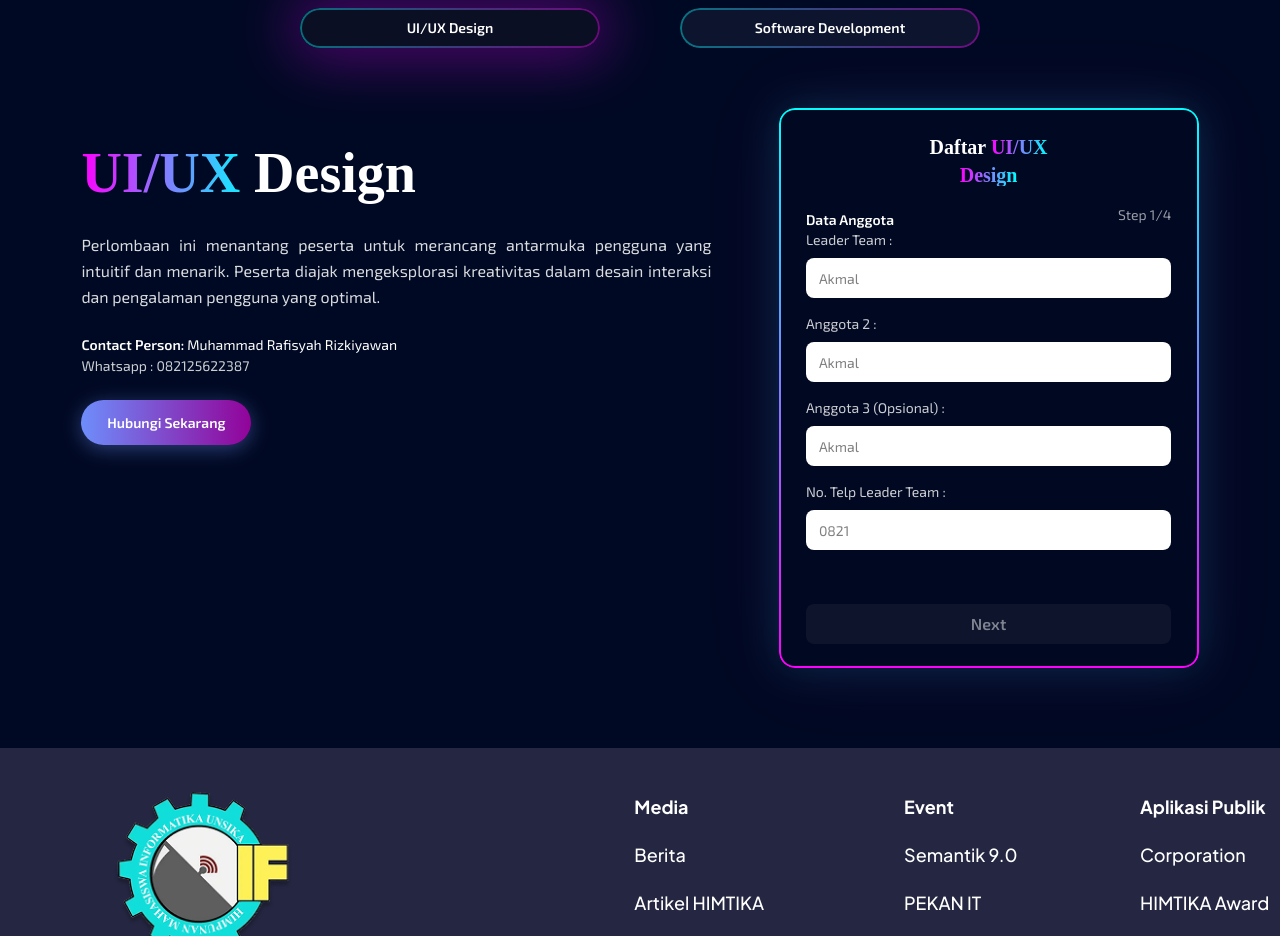
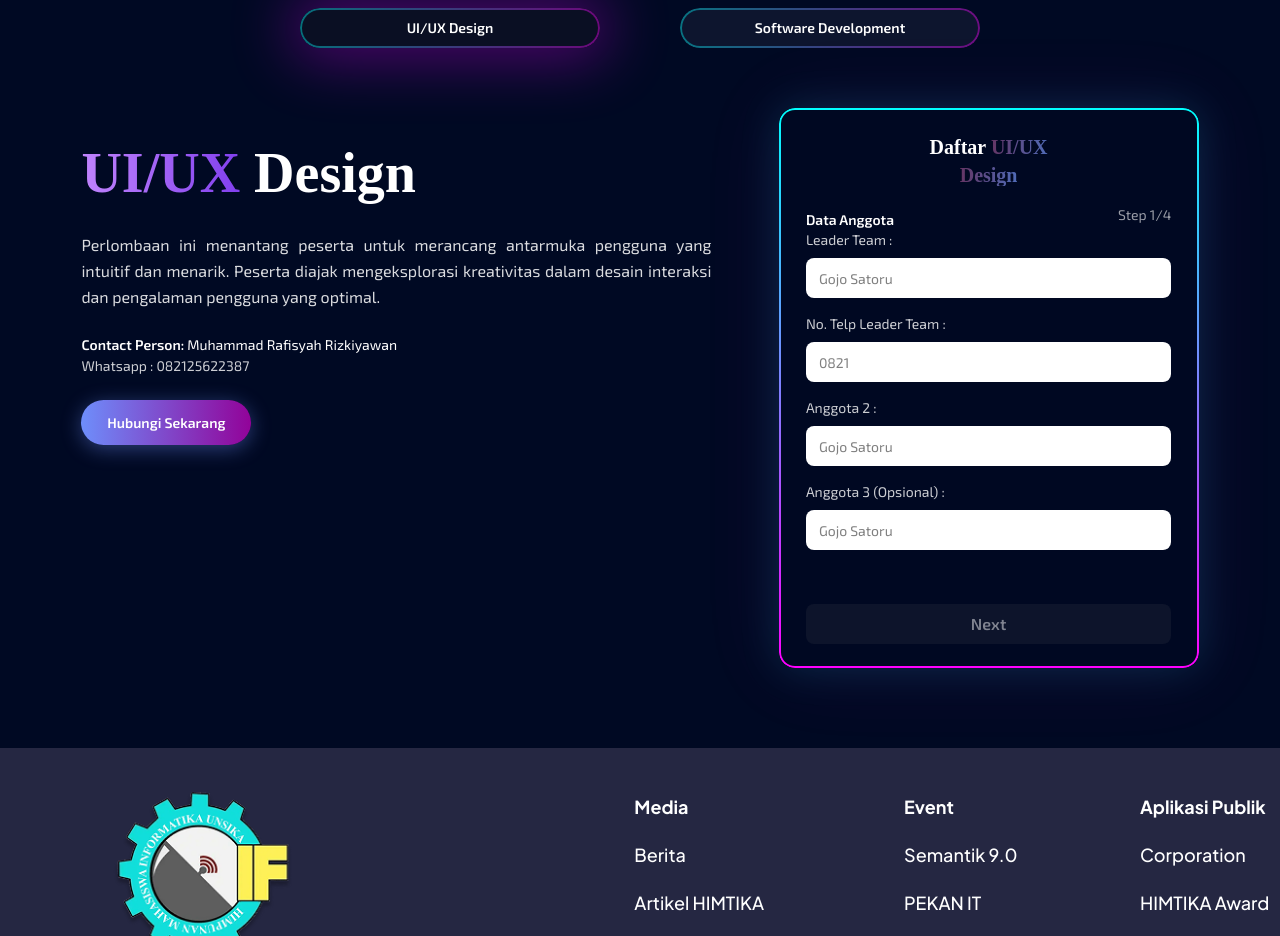
Before and after one commit to sufficientshou/pekan-it-dev, a Next.js app: page /pekan-it/pendaftaran in a window 1280 px wide. Shown: the part 1860-2796 px from the top of the page. Built offline with nearby package versions, Linux system fonts and the light colour scheme; a web font is replaced by a local one.

Commit message:
style: refine registration form inputs, payment details, and NIC journey UI

```diff
--- a/src/components/features/detail-semantik/Journey.tsx
+++ b/src/components/features/detail-semantik/Journey.tsx
@@ -229,7 +229,7 @@ export default function Journey() {
                 className="flex items-start"
                 style={{
                   marginBottom: "clamp(20px, 3%, 50px)",
-                  gap: "clamp(20px, 5%, 80px)",
+                  gap: "clamp(10px, 2%, 40px)",
                 }}
               >
                 <div className="flex-1 flex justify-end" style={{ minWidth: 0 }}>
@@ -242,7 +242,7 @@ export default function Journey() {
                   )}
                 </div>
 
-                <div style={{ width: "clamp(200px, 35%, 440px)", flexShrink: 0 }} />
+                <div style={{ width: "clamp(150px, 25%, 320px)", flexShrink: 0 }} />
 
                 <div className="flex-1 flex justify-start" style={{ minWidth: 0 }}>
                   {!isLeft ? (
--- a/src/components/features/pendaftaran/FormPendaftaran.tsx
+++ b/src/components/features/pendaftaran/FormPendaftaran.tsx
@@ -335,7 +335,7 @@ const router = useRouter();
           >
             <span
               style={{
-                background: "linear-gradient(90deg, #ff00ff 0%, #00ffff 100%)",
+                background: "linear-gradient(90deg, #c084fc 0%, #7c3aed 100%)",
                 WebkitBackgroundClip: "text",
                 WebkitTextFillColor: "transparent",
               }}
@@ -416,7 +416,7 @@ const router = useRouter();
               <span className="text-white">Daftar </span>
               <span
                 style={{
-                  background: "linear-gradient(90deg, #ff00ff 0%, #00ffff 100%)",
+                  background: "linear-gradient(90deg, #643564ff 0%, #506bb7ff 100%)",
                   WebkitBackgroundClip: "text",
                   WebkitTextFillColor: "transparent",
                 }}
@@ -426,7 +426,7 @@ const router = useRouter();
               <br />
               <span
                 style={{
-                  background: "linear-gradient(90deg, #ff00ff 0%, #00ffff 100%)",
+                  background: "linear-gradient(90deg, #643564ff 0%, #506bb7ff 100%)",
                   WebkitBackgroundClip: "text",
                   WebkitTextFillColor: "transparent",
                 }}
@@ -461,7 +461,7 @@ const router = useRouter();
                         style={{ marginLeft: "6.5%", fontFamily: "'Exo 2', sans-serif" }}>
                         Leader Team :
                       </label>
-                      <input type="text" name="leaderName" id="leaderName" placeholder="Akmal" required
+                      <input type="text" name="leaderName" id="leaderName" placeholder="Gojo Satoru" required
                         value={formDataState.leaderName}
                         onChange={(e) => setFormDataState({ ...formDataState, leaderName: e.target.value })}
                         className="w-full px-4 py-3 rounded-lg text-black text-sm outline-none transition-all max-md:!w-full max-md:!ml-0 max-md:!h-12 max-md:!text-base max-md:!pl-3"
@@ -480,11 +480,39 @@ const router = useRouter();
                     </div>
 
                     <div className="flex flex-col gap-2">
+                      <label htmlFor="leaderPhone" className="text-white text-sm opacity-80 max-md:!ml-0"
+                        style={{ marginLeft: "6.5%", fontFamily: "'Exo 2', sans-serif" }}>
+                        No. Telp Leader Team :
+                      </label>
+                      <input type="tel" name="leaderPhone" id="leaderPhone" placeholder="0821" required
+                        inputMode="numeric"
+                        pattern="[0-9]*"
+                        value={formDataState.leaderPhone}
+                        onChange={(e) => {
+                          const numericValue = e.target.value.replace(/[^0-9]/g, '');
+                          setFormDataState({ ...formDataState, leaderPhone: numericValue });
+                        }}
+                        className="w-full px-4 py-3 rounded-lg text-black text-sm outline-none transition-all max-md:!w-full max-md:!ml-0 max-md:!h-12 max-md:!text-base max-md:!pl-3"
+                        style={{
+                          marginLeft: "6.5%",
+                          paddingLeft: 12,
+                          width: "87%",
+                          height: "40px",
+                          background: "rgba(255, 255, 255, 1)",
+                          border: "1px solid rgba(255,255,255,0.15)",
+                          fontFamily: "'Exo 2', sans-serif",
+                        }}
+                        onFocus={(e) => (e.target.style.borderColor = "rgba(16,230,241,0.6)")}
+                        onBlur={(e) => (e.target.style.borderColor = "rgba(255,255,255,0.15)")}
+                      />
+                    </div>
+
+                    <div className="flex flex-col gap-2">
                       <label htmlFor="anggota2" className="text-white text-sm opacity-80 max-md:!ml-0"
                         style={{ marginLeft: "6.5%", fontFamily: "'Exo 2', sans-serif" }}>
                         Anggota 2 :
                       </label>
-                      <input type="text" name="anggota2" id="anggota2" placeholder="Akmal" required
+                      <input type="text" name="anggota2" id="anggota2" placeholder="Gojo Satoru" required
                         value={formDataState.anggota2}
                         onChange={(e) => setFormDataState({ ...formDataState, anggota2: e.target.value })}
                         className="w-full px-4 py-3 rounded-lg text-black text-sm outline-none transition-all max-md:!w-full max-md:!ml-0 max-md:!h-12 max-md:!text-base max-md:!pl-3"
@@ -507,7 +535,7 @@ const router = useRouter();
                         style={{ marginLeft: "6.5%", fontFamily: "'Exo 2', sans-serif" }}>
                         {activeTab === "UI/UX Design" ? "Anggota 3 (Opsional) :" : "Anggota 3 :"}
                       </label>
-                      <input type="text" name="anggota3" id="anggota3" placeholder="Akmal" required={activeTab !== "UI/UX Design"}
+                      <input type="text" name="anggota3" id="anggota3" placeholder="Gojo Satoru" required={activeTab !== "UI/UX Design"}
                         value={formDataState.anggota3}
                         onChange={(e) => setFormDataState({ ...formDataState, anggota3: e.target.value })}
                         className="w-full px-4 py-3 rounded-lg text-black text-sm outline-none transition-all max-md:!w-full max-md:!ml-0 max-md:!h-12 max-md:!text-base max-md:!pl-3"
@@ -532,7 +560,7 @@ const router = useRouter();
                             style={{ marginLeft: "6.5%", fontFamily: "'Exo 2', sans-serif" }}>
                             Anggota 4 (Opsional) :
                           </label>
-                          <input type="text" name="anggota4" id="anggota4" placeholder="Akmal"
+                          <input type="text" name="anggota4" id="anggota4" placeholder="Gojo Satoru"
                             value={formDataState.anggota4}
                             onChange={(e) => setFormDataState({ ...formDataState, anggota4: e.target.value })}
                             className="w-full px-4 py-3 rounded-lg text-black text-sm outline-none transition-all max-md:!w-full max-md:!ml-0 max-md:!h-12 max-md:!text-base max-md:!pl-3"
@@ -555,7 +583,7 @@ const router = useRouter();
                             style={{ marginLeft: "6.5%", fontFamily: "'Exo 2', sans-serif" }}>
                             Anggota 5 (Opsional) :
                           </label>
-                          <input type="text" name="anggota5" id="anggota5" placeholder="Akmal"
+                          <input type="text" name="anggota5" id="anggota5" placeholder="Gojo Satoru"
                             value={formDataState.anggota5}
                             onChange={(e) => setFormDataState({ ...formDataState, anggota5: e.target.value })}
                             className="w-full px-4 py-3 rounded-lg text-black text-sm outline-none transition-all max-md:!w-full max-md:!ml-0 max-md:!h-12 max-md:!text-base max-md:!pl-3"
@@ -575,28 +603,6 @@ const router = useRouter();
                       </>
                     )}
 
-                    <div className="flex flex-col gap-2">
-                      <label htmlFor="leaderPhone" className="text-white text-sm opacity-80 max-md:!ml-0"
-                        style={{ marginLeft: "6.5%", fontFamily: "'Exo 2', sans-serif" }}>
-                        No. Telp Leader Team :
-                      </label>
-                      <input type="text" name="leaderPhone" id="leaderPhone" placeholder="0821" required
-                        value={formDataState.leaderPhone}
-                        onChange={(e) => setFormDataState({ ...formDataState, leaderPhone: e.target.value })}
-                        className="w-full px-4 py-3 rounded-lg text-black text-sm outline-none transition-all max-md:!w-full max-md:!ml-0 max-md:!h-12 max-md:!text-base max-md:!pl-3"
-                        style={{
-                          marginLeft: "6.5%",
-                          paddingLeft: 12,
-                          width: "87%",
-                          height: "40px",
-                          background: "rgba(255, 255, 255, 1)",
-                          border: "1px solid rgba(255,255,255,0.15)",
-                          fontFamily: "'Exo 2', sans-serif",
-                        }}
-                        onFocus={(e) => (e.target.style.borderColor = "rgba(16,230,241,0.6)")}
-                        onBlur={(e) => (e.target.style.borderColor = "rgba(255,255,255,0.15)")}
-                      />
-                    </div>
                   </div>
 
                   <button
@@ -657,7 +663,7 @@ const router = useRouter();
                     <div className="flex flex-col gap-2">
                       <label htmlFor="institution" className="text-white text-sm opacity-80 max-md:!ml-0"
                         style={{ marginLeft: "6.5%", fontFamily: "'Exo 2', sans-serif" }}>
-                        Institusi :
+                        Institusi (Opsional) :
                       </label>
                       <span className="text-[#10e6f1] text-[10px] max-md:!ml-0 block mt-[-4px] mb-[2px] opacity-90"
                         style={{ marginLeft: "6.5%", fontFamily: "'Exo 2', sans-serif", fontStyle: "italic" }}>
@@ -684,9 +690,9 @@ const router = useRouter();
                     <div className="flex flex-col gap-2">
                       <label htmlFor="angkatan" className="text-white text-sm opacity-80 max-md:!ml-0"
                         style={{ marginLeft: "6.5%", fontFamily: "'Exo 2', sans-serif" }}>
-                        Angkatan :
+                        Angkatan (Opsional):
                       </label>
-                      <input type="text" name="angkatan" id="angkatan" placeholder="Value" required
+                      <input type="text" name="angkatan" id="angkatan" placeholder="2024" required
                         value={formDataState.angkatan}
                         onChange={(e) => setFormDataState({ ...formDataState, angkatan: e.target.value })}
                         className="w-full px-4 py-3 rounded-lg text-black text-sm outline-none transition-all max-md:!w-full max-md:!ml-0 max-md:!h-12 max-md:!text-base max-md:!pl-3"
@@ -1135,15 +1141,15 @@ const router = useRouter();
                           <div className="flex items-center gap-3 flex-1 min-w-0">
                             <div className="w-12 h-12 flex items-center justify-center flex-shrink-0">
                               <img
-                                src= {`${BASE_PATH}/images/dana.png`}
+                                src= {`${BASE_PATH}/images/logo dana.png`}
                                 alt="DANA Logo"
-                                className="w-full h-full object-contain"
+                                className="w-9 h-9 object-contain"
                                 style={{ filter: "brightness(1.1)" }}
                               />
                             </div>
                             <div className="flex-1 min-w-0">
                               <p className={`font-bold text-sm leading-tight mb-1 ${selectedPayment === "dana" ? "text-white" : "text-gray-800"}`}>DANA</p>
-                              <p className={`text-xs leading-tight truncate ${selectedPayment === "dana" ? "text-white/80" : "text-gray-600"}`}>085664527826</p>
+                              <p className={`text-xs leading-tight truncate ${selectedPayment === "dana" ? "text-white/80" : "text-gray-600"}`}>085664527826 · a.n. Rafli Rizqi Fadillah</p>
                             </div>
                           </div>
                           <div className="flex-shrink-0" style={{ marginRight: "24px", marginLeft: "10px" }}>
@@ -1196,16 +1202,17 @@ const router = useRouter();
                         <div className="flex items-center justify-between px-4 py-4">
                           <div className="flex items-center gap-3 flex-1 min-w-0">
                             <div className="w-12 h-12 flex items-center justify-center flex-shrink-0">
-                              <img
-                                src= {`${BASE_PATH}/images/btn.svg`}
-                                alt="Bank BTN Logo"
-                                className="w-full h-full object-contain"
-                                style={{ filter: "brightness(1.1)" }}
-                              />
+                              <div className="w-9 h-9 rounded-full bg-white flex items-center justify-center">
+                                <img
+                                  src= {`${BASE_PATH}/images/btn.svg`}
+                                  alt="Bank BTN Logo"
+                                  className="w-6 h-6 object-contain"
+                                />
+                              </div>
                             </div>
                             <div className="flex-1 min-w-0">
                               <p className={`font-bold text-sm leading-tight mb-1 ${selectedPayment === "btn" ? "text-white" : "text-gray-800"}`}>BANK BTN</p>
-                              <p className={`text-xs leading-tight truncate ${selectedPayment === "btn" ? "text-white/80" : "text-gray-600"}`}>18101610249143</p>
+                              <p className={`text-xs leading-tight truncate ${selectedPayment === "btn" ? "text-white/80" : "text-gray-600"}`}>18101610249143 · a.n. Rafli Rizqi Fadillah</p>
                             </div>
                           </div>
                           <div className="flex-shrink-0" style={{ marginRight: "24px", marginLeft: "10px" }}>
```
Also changed, not shown: src/components/features/detail-nic/Inside.tsx (+14 -5 lines), src/components/features/detail-nic/Journey.tsx (+10 -21 lines), public/images/logo dana.png (added).
